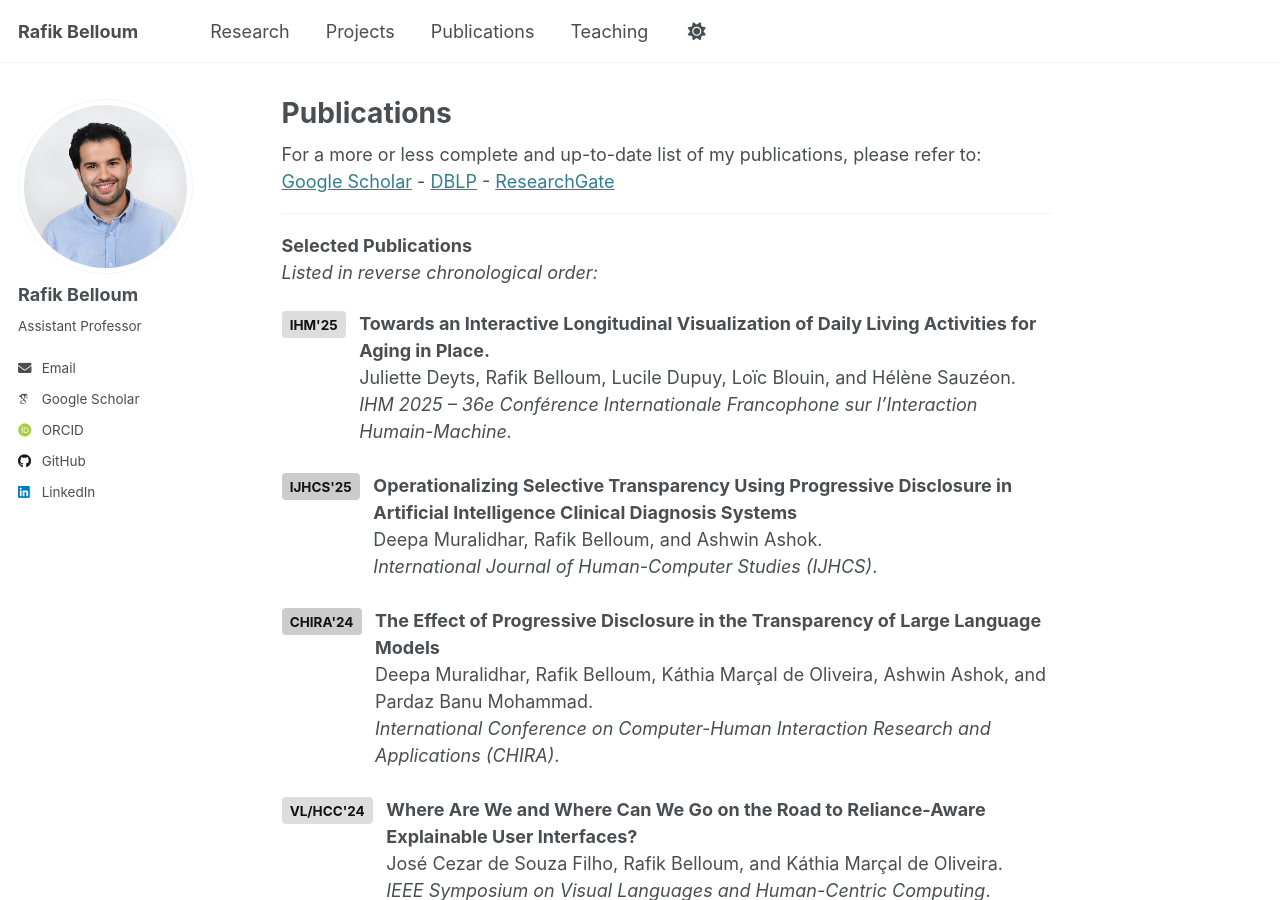
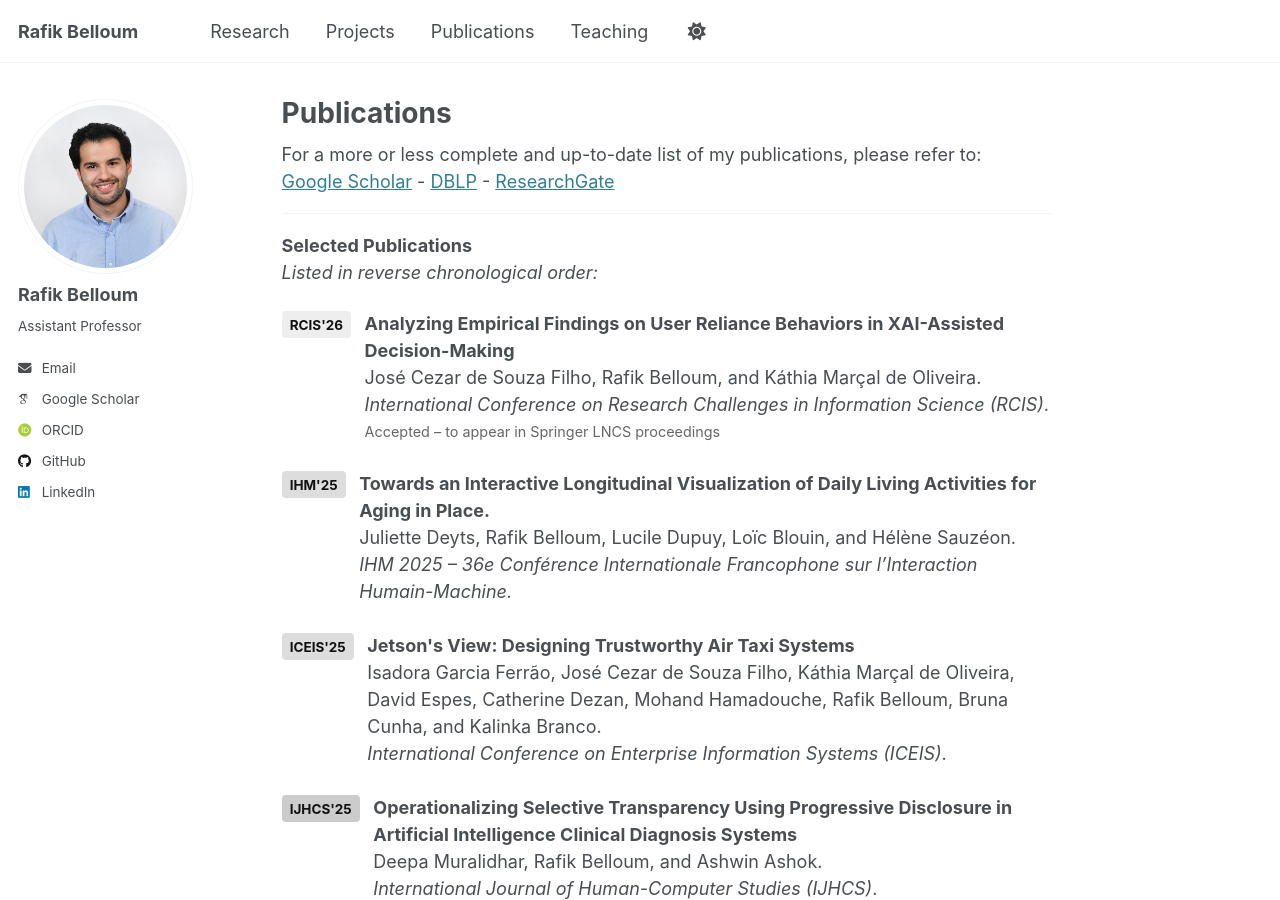
Before and after one commit to rafik-belloum/rafik-belloum.github.io, a Jekyll site: the page built from _pages/publications.html, in a window 1280 px wide and 900 px high. Built offline with Jekyll 4.4.1, drawn with Linux system fonts in a browser that asks for light colours; some web fonts are replaced.

Commit message:
Update publications.html

```diff
--- a/_pages/publications.html
+++ b/_pages/publications.html
@@ -15,6 +15,23 @@ For a more or less complete and up-to-date list of my publications, please refer
 <p><strong>Selected Publications</strong><br>
 <em>Listed in reverse chronological order:</em></p>
 
+<!-- RCIS -->
+<div style="display: flex; align-items: flex-start; margin-bottom: 1.5em;">
+  <div style="flex-shrink: 0;">
+    <span style="display:inline-block; background-color:#eeeeee; color:#111111; padding:0.25em 0.6em; border-radius:0.3em; font-weight:bold; font-size:0.75em; margin-right: 1em;">RCIS'26</span>
+  </div>
+  <div>
+    <p style="margin: 0;">
+      <strong>Analyzing Empirical Findings on User Reliance Behaviors in XAI-Assisted Decision-Making</strong><br>
+      José Cezar de Souza Filho, Rafik Belloum, and Káthia Marçal de Oliveira.<br>
+      <em>International Conference on Research Challenges in Information Science (RCIS)</em>.
+    </p>
+    <p style="margin: 0.25em 0 0 0; font-size: 0.8em; color: #666;">
+      Accepted – to appear in Springer LNCS proceedings
+    </p>
+  </div>
+</div>
+
 <!-- IHM -->
 <div style="display: flex; align-items: flex-start; margin-bottom: 1.5em;">
   <div style="flex-shrink: 0;">
@@ -25,6 +42,20 @@ For a more or less complete and up-to-date list of my publications, please refer
       <strong>Towards an Interactive Longitudinal Visualization of Daily Living Activities for Aging in Place.</strong><br>
       Juliette Deyts, Rafik Belloum, Lucile Dupuy, Loïc Blouin, and Hélène Sauzéon.<br>
       <em>IHM 2025 – 36e Conférence Internationale Francophone sur l’Interaction Humain-Machine.</em>
+    </p>
+  </div>
+</div>
+
+<!-- ICEIS -->
+<div style="display: flex; align-items: flex-start; margin-bottom: 1.5em;">
+  <div style="flex-shrink: 0;">
+    <span style="display:inline-block; background-color:#dddddd; color:#111111; padding:0.25em 0.6em; border-radius:0.3em; font-weight:bold; font-size:0.75em; margin-right: 1em;">ICEIS'25</span>
+  </div>
+  <div>
+    <p style="margin: 0;">
+      <strong>Jetson's View: Designing Trustworthy Air Taxi Systems</strong><br>
+      Isadora Garcia Ferrão, José Cezar de Souza Filho, Káthia Marçal de Oliveira, David Espes, Catherine Dezan, Mohand Hamadouche, Rafik Belloum, Bruna Cunha, and Kalinka Branco.<br>
+      <em>International Conference on Enterprise Information Systems (ICEIS)</em>.
     </p>
   </div>
 </div>
```
